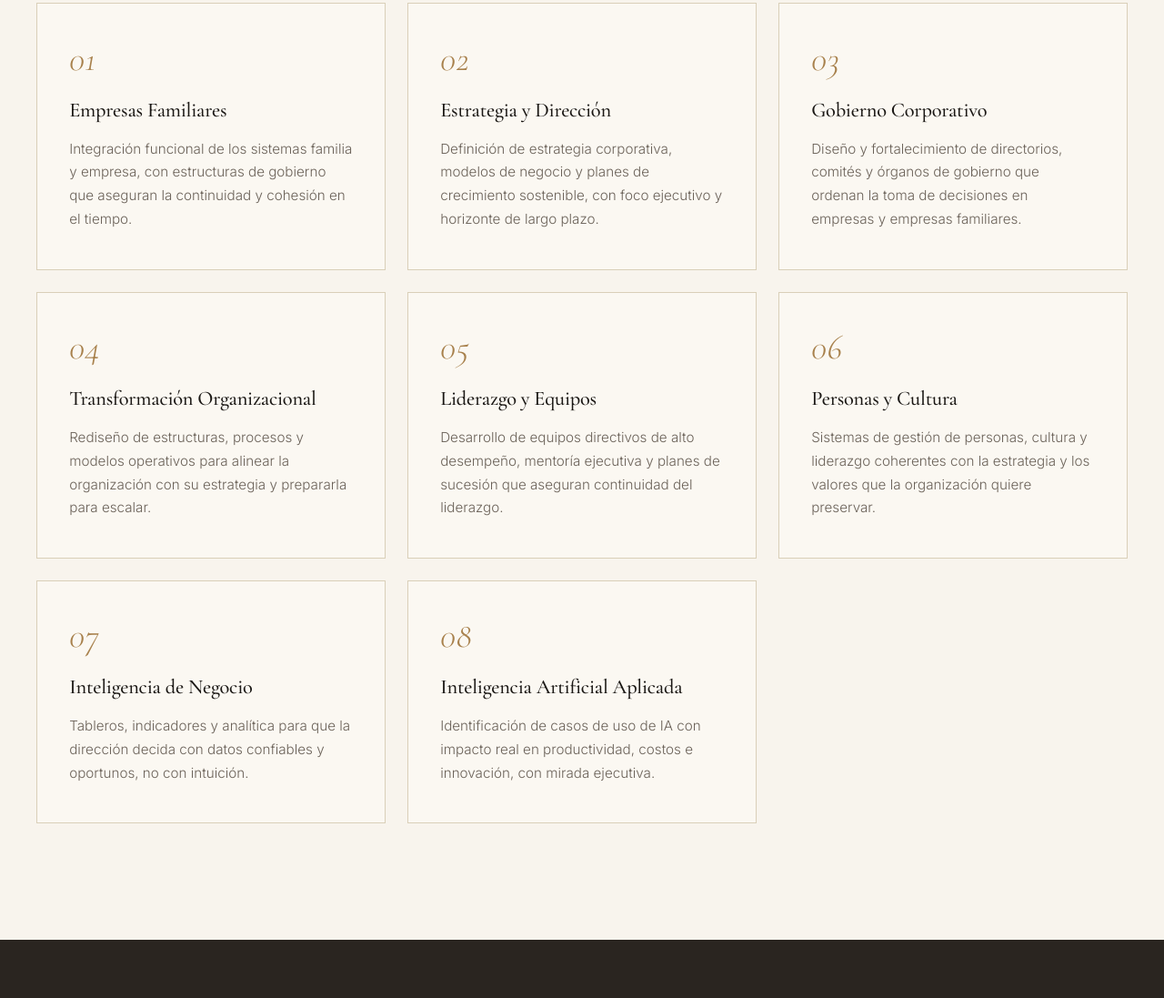
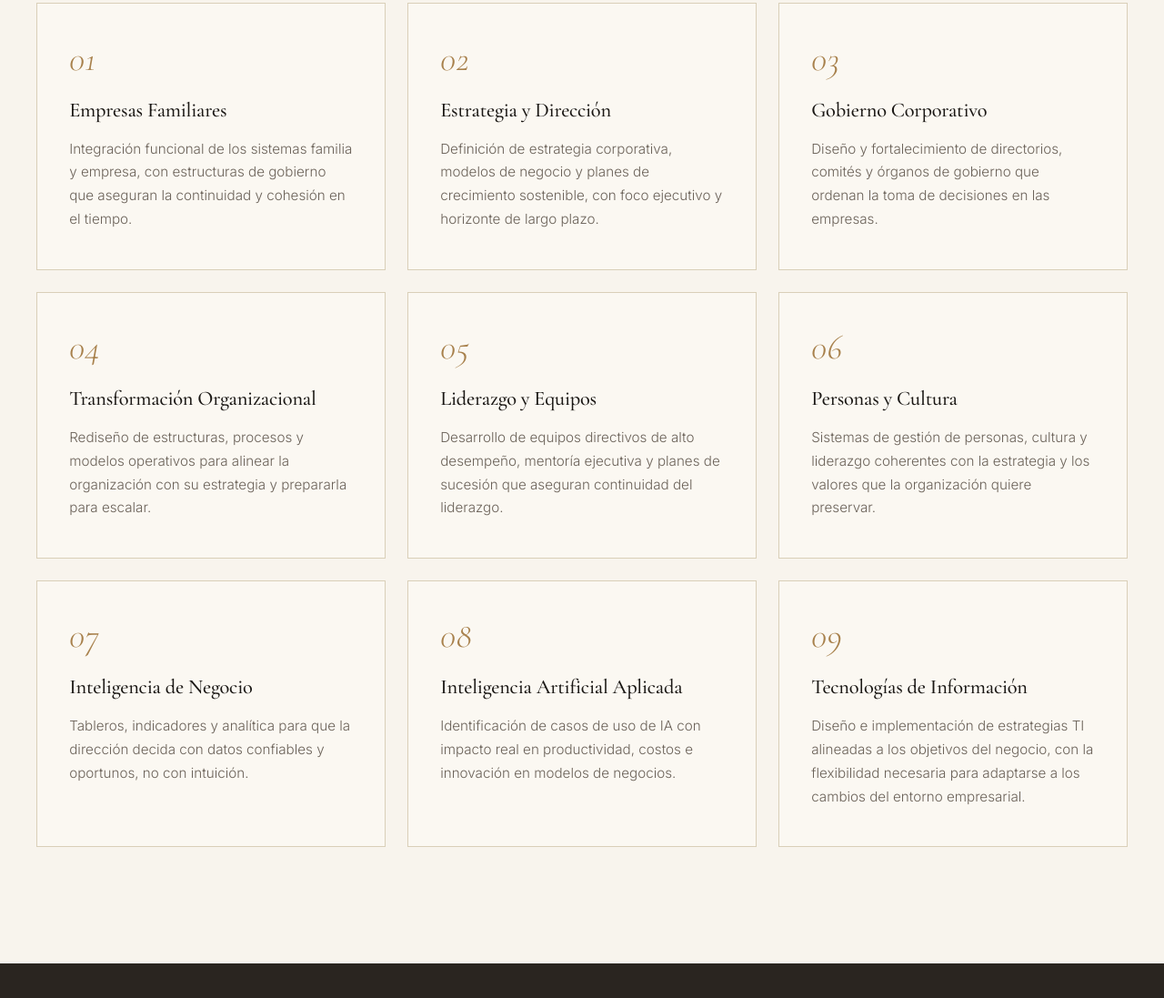
Before and after one commit to pmontero-arumbo/arumbo, a plain HTML site: page index.html in a window 1280 px wide. Shown: the part 2748-3845 px from the top of the page at 91% size. Drawn offline with nearby package versions, Linux system fonts and the light colour scheme.

Commit message:
servicios

```diff
--- a/index.html
+++ b/index.html
@@ -448,7 +448,7 @@
       <article class="service-card">
         <div class="num">03</div>
         <h3>Gobierno Corporativo</h3>
-        <p>Diseño y fortalecimiento de directorios, comités y órganos de gobierno que ordenan la toma de decisiones en empresas y empresas familiares.</p>
+        <p>Diseño y fortalecimiento de directorios, comités y órganos de gobierno que ordenan la toma de decisiones en las empresas.</p>
       </article>
 
       <article class="service-card">
@@ -478,7 +478,13 @@
       <article class="service-card">
         <div class="num">08</div>
         <h3>Inteligencia Artificial Aplicada</h3>
-        <p>Identificación de casos de uso de IA con impacto real en productividad, costos e innovación, con mirada ejecutiva.</p>
+        <p>Identificación de casos de uso de IA con impacto real en productividad, costos e innovación en modelos de negocios.</p>
+      </article>
+
+      <article class="service-card">
+        <div class="num">09</div>
+        <h3>Tecnologías de Información</h3>
+        <p>Diseño e implementación de estrategias TI alineadas a los objetivos del negocio, con la flexibilidad necesaria para adaptarse a los cambios del entorno empresarial.</p>
       </article>
 
     </div>
```
